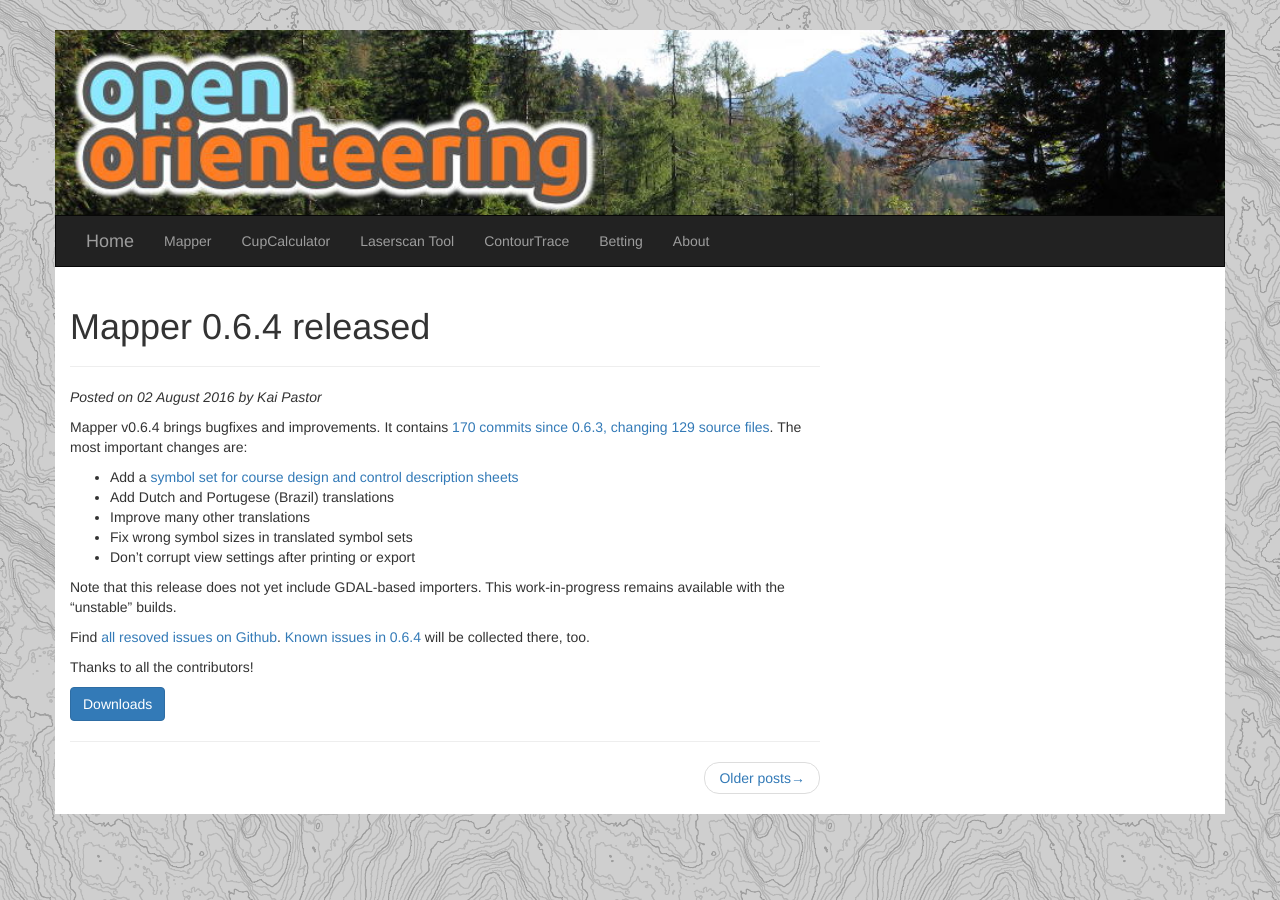
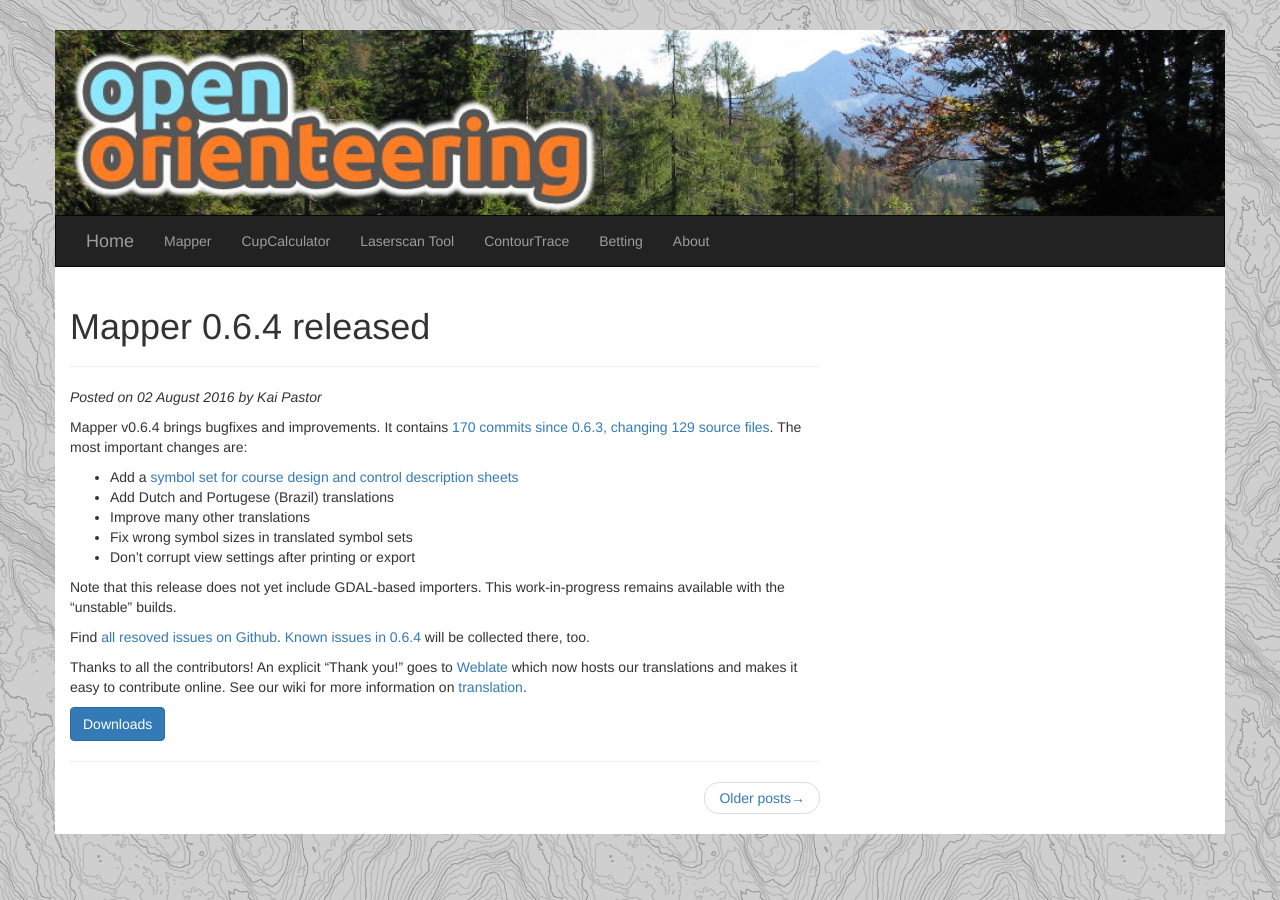
Before and after one commit to OpenOrienteering/OpenOrienteering.github.io, a Jekyll site: the page built from _posts/2016-08-02-mapper-0.6.4-released.md, in a window 1280 px wide. Built offline with Jekyll 4.4.1, drawn with Linux system fonts in a browser that asks for light colours.

Commit message:
Update 2016-08-02-mapper-0.6.4-released.md
Add credits to weblate

```diff
--- a/_posts/2016-08-02-mapper-0.6.4-released.md
+++ b/_posts/2016-08-02-mapper-0.6.4-released.md
@@ -16,11 +16,12 @@ Mapper v0.6.4 brings bugfixes and improvements. It contains [170 commits since 0
  - Fix wrong symbol sizes in translated symbol sets
  - Don't corrupt view settings after printing or export
 
+
 Note that this release does not yet include GDAL-based importers. This work-in-progress remains available with the "unstable" builds.
 
 Find [all resoved issues on Github](https://github.com/OpenOrienteering/mapper/issues?q=milestone:v0.6.4+is:closed).
 [Known issues in 0.6.4](https://github.com/OpenOrienteering/mapper/issues?q=label:"known issues 0.6.4") will be collected there, too.
 
-Thanks to all the contributors!
+Thanks to all the contributors! An explicit "Thank you!" goes to [Weblate](https://weblate.org/) which now hosts our translations and makes it easy to contribute online. See our wiki for more information on [translation](https://github.com/OpenOrienteering/mapper/wiki/Translation).
 
 <a class="btn btn-primary" href="https://github.com/OpenOrienteering/mapper/releases/tag/v0.6.4">Downloads</a>
```
